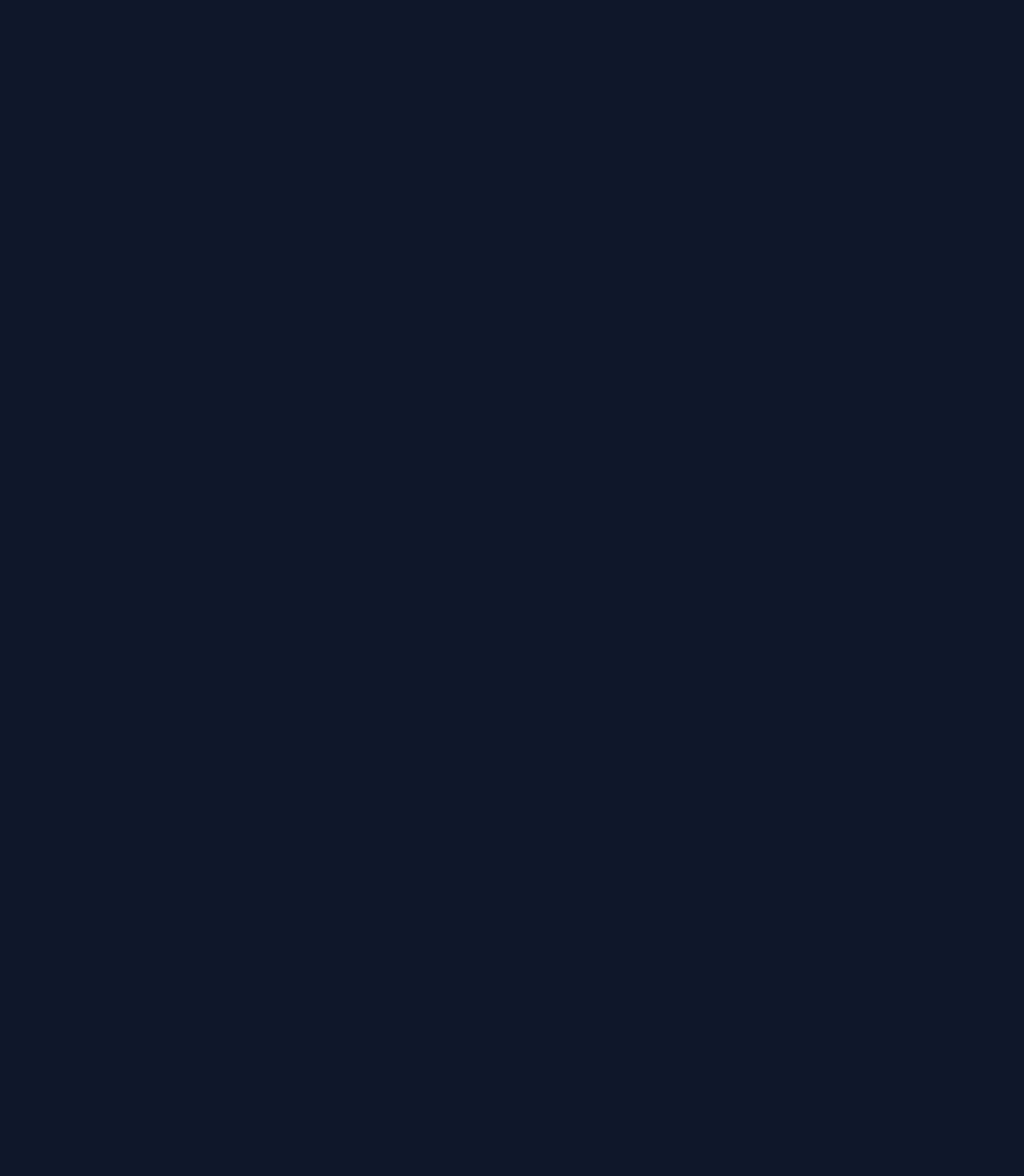
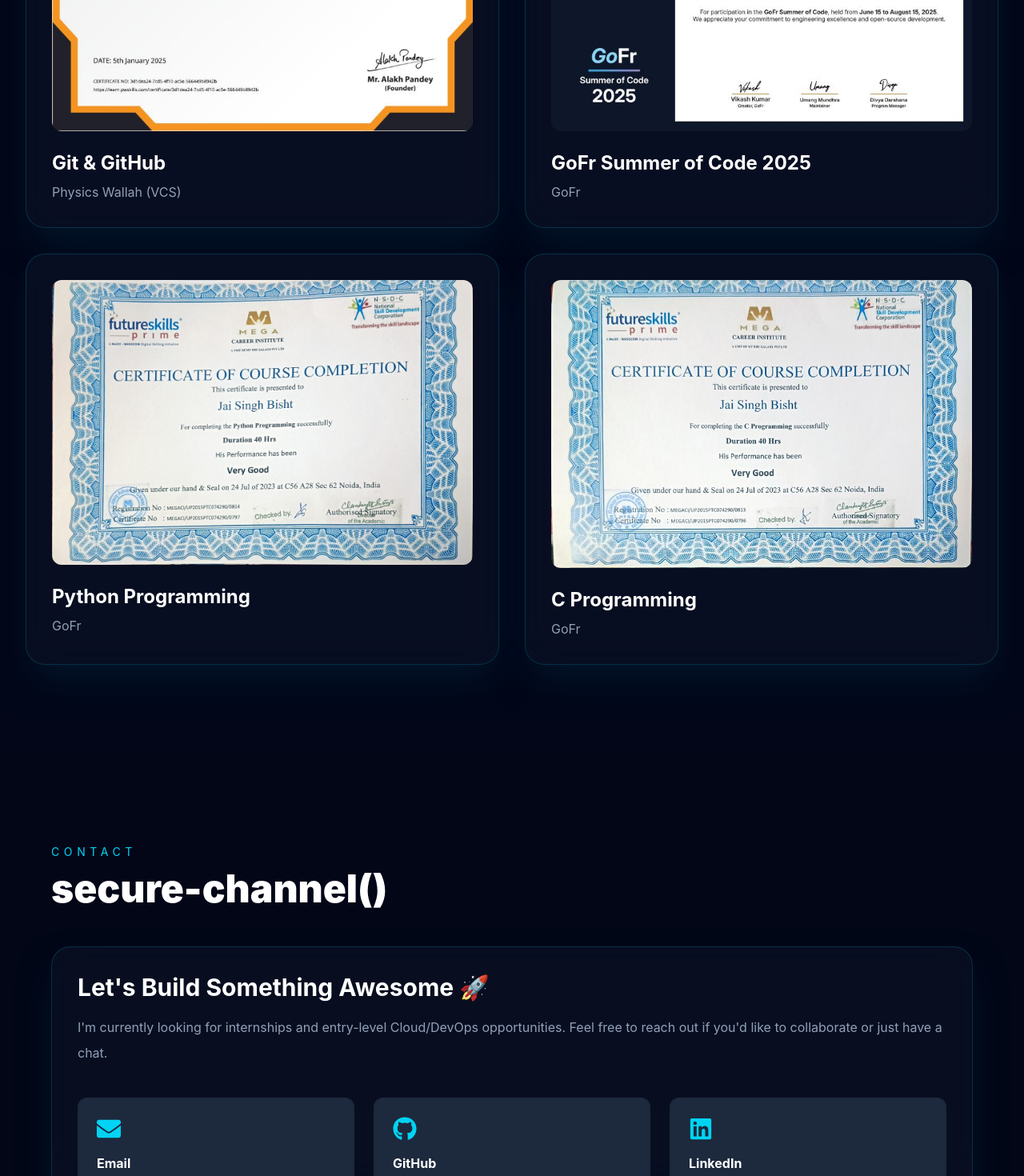
Before and after one commit to Jai-This-Side/My-Portfolio-website, a React (Vite) app: page / in a window 1280 px wide. Shown: the part 2365-3835 px from the top of the page at 80% size. Before the commit the page ends 1884 px from the top, so only its background shows below. Built offline with nearby package versions, Linux system fonts and the light colour scheme.

Commit message:
Add contact and footer sections

```diff
--- a/src/App.jsx
+++ b/src/App.jsx
@@ -5,6 +5,9 @@ import Navbar from "./components/Navbar";
 import Hero from "./components/Hero";
 import CommandPalette from "./components/ui/CommandPalette";
 import Projects from "./components/Projects";
+import Certificates from "./components/Certificates";
+import Contact from "./components/Contact";
+import Footer from "./components/Footer";
 
 function App() {
   const [loaded, setLoaded] = useState(false);
@@ -18,6 +21,9 @@ function App() {
           <Navbar />
           <Hero />
           <Projects />
+          <Certificates />
+          <Contact />
+          <Footer />
         </>
       )}
     </>
--- a/src/components/Certificates.jsx
+++ b/src/components/Certificates.jsx
@@ -1,7 +1,51 @@
-export default function About() {
+import certificates from "../data/certificates";
+import GlassCard from "./ui/GlassCard";
+import SectionHeading from "./ui/SectionHeading";
+
+export default function Certificates() {
   return (
-    <section id="about" className="min-h-screen">
-      About
+    <section
+      id="vault"
+      className="bg-slate-950 px-8 py-28 text-white"
+    >
+      <div className="mx-auto max-w-7xl">
+
+        <SectionHeading
+          title="credential-vault/"
+          subtitle="Certificates"
+        />
+
+        <div className="grid gap-8 md:grid-cols-2">
+
+          {certificates.map((cert) => (
+            <GlassCard key={cert.title}>
+
+              <a
+  href={cert.image}
+  target="_blank"
+  rel="noreferrer"
+>
+  <img
+    src={cert.image}
+    alt={cert.title}
+    className="rounded-xl mb-6 w-full object-cover transition duration-300 hover:scale-[1.02]"
+  />
+</a>
+
+              <h3 className="text-2xl font-bold">
+                {cert.title}
+              </h3>
+
+              <p className="mt-2 text-slate-400">
+                {cert.issuer}
+              </p>
+
+            </GlassCard>
+          ))}
+
+        </div>
+
+      </div>
     </section>
   );
 }
--- a/src/components/Contact.jsx
+++ b/src/components/Contact.jsx
@@ -1,7 +1,100 @@
-export default function About() {
+import { FaEnvelope, FaGithub, FaLinkedin } from "react-icons/fa";
+import GlassCard from "./ui/GlassCard";
+import SectionHeading from "./ui/SectionHeading";
+import Button from "./ui/Button";
+
+export default function Contact() {
   return (
-    <section id="about" className="min-h-screen">
-      About
+    <section
+      id="contact"
+      className="bg-[#020617] py-28 px-8 text-white"
+    >
+      <div className="mx-auto max-w-6xl">
+
+        <SectionHeading
+          title="secure-channel()"
+          subtitle="Contact"
+        />
+
+        <GlassCard>
+
+          <h3 className="text-3xl font-bold mb-4">
+            Let's Build Something Awesome 🚀
+          </h3>
+
+          <p className="text-slate-400 leading-8 mb-10">
+            I'm currently looking for internships and entry-level
+            Cloud/DevOps opportunities. Feel free to reach out if you'd
+            like to collaborate or just have a chat.
+          </p>
+
+          <div className="grid gap-6 md:grid-cols-3">
+
+            <a
+              href="mailto:jaisinghprsnl99@gmail.com"
+              className="rounded-xl bg-slate-800 p-6 hover:bg-slate-700 transition"
+            >
+              <FaEnvelope className="text-3xl text-cyan-400 mb-4" />
+
+              <h4 className="font-bold">
+                Email
+              </h4>
+
+              <p className="text-slate-400 text-sm mt-2 break-all">
+                jaisinghprsnl99
+                @gmail.com
+              </p>
+            </a>
+
+            <a
+              href="https://github.com/Jai-This-Side"
+              target="_blank"
+              rel="noreferrer"
+              className="rounded-xl bg-slate-800 p-6 hover:bg-slate-700 transition"
+            >
+              <FaGithub className="text-3xl text-cyan-400 mb-4" />
+
+              <h4 className="font-bold">
+                GitHub
+              </h4>
+
+              <p className="text-slate-400 text-sm mt-2">
+                Jai-This-Side
+              </p>
+            </a>
+
+            <a
+              href="https://www.linkedin.com/in/jai-singh-bisht-b28b29289/"
+              target="_blank"
+              rel="noreferrer"
+              className="rounded-xl bg-slate-800 p-6 hover:bg-slate-700 transition"
+            >
+              <FaLinkedin className="text-3xl text-cyan-400 mb-4" />
+
+              <h4 className="font-bold">
+                LinkedIn
+              </h4>
+
+              <p className="text-slate-400 text-sm mt-2">
+                Connect with me
+              </p>
+            </a>
+
+          </div>
+
+          <div className="mt-12">
+
+            <Button
+              href="mailto:jaisinghprsnl99@gmail.com"
+            >
+              Transmit Message
+            </Button>
+
+          </div>
+
+        </GlassCard>
+
+      </div>
     </section>
   );
 }
--- a/src/components/Footer.jsx
+++ b/src/components/Footer.jsx
@@ -1,7 +1,20 @@
-export default function About() {
+export default function Footer() {
   return (
-    <section id="about" className="min-h-screen">
-      About
-    </section>
+    <footer className="bg-slate-950 border-t border-slate-800 py-10">
+
+      <div className="mx-auto max-w-7xl px-8 flex flex-col md:flex-row justify-between items-center gap-4">
+
+        <h2 className="text-cyan-400 font-black tracking-widest">
+          JAI.DEV
+        </h2>
+
+        <p className="text-slate-500 text-sm text-center">
+          © {new Date().getFullYear()} Jai Singh Bisht.
+          Built with React, Vite & Tailwind CSS.
+        </p>
+
+      </div>
+
+    </footer>
   );
 }
--- a/src/components/Projects.jsx
+++ b/src/components/Projects.jsx
@@ -48,9 +48,15 @@ export default function Projects() {
 
               <div className="mt-8">
 
-                <Button>
-                  View Project
-                </Button>
+                <a
+  href={project.github}
+  target="_blank"
+  rel="noopener noreferrer"
+>
+  <Button>
+    View Project
+  </Button>
+</a>
 
               </div>
 
--- /dev/null
+++ b/src/data/certificates.js
@@ -0,0 +1,29 @@
+import git from "../assets/git&github cert.jpeg";
+import gofr from "../assets/gofr cert.jpeg";
+import python from "../assets/python cert.jpeg";
+import c from "../assets/c cert.jpeg";
+
+const certificates = [
+  {
+    title: "Git & GitHub",
+    issuer: "Physics Wallah (VCS)",
+    image: git,
+  },
+  {
+    title: "GoFr Summer of Code 2025",
+    issuer: "GoFr",
+    image: gofr,
+  },
+  {
+    title: "Python Programming",
+    issuer: "GoFr",
+    image: python,
+  },
+  {
+    title: "C Programming",
+    issuer: "GoFr",
+    image: c,
+  },
+];
+
+export default certificates;
--- a/src/data/projects.js
+++ b/src/data/projects.js
@@ -25,7 +25,7 @@ const projects = [
       "IAM",
       "SSH",
     ],
-    Medium: "https://jaisinghbisht.medium.com/deploying-a-node-js-application-on-aws-ec2-99aee2bd98b1",
+    github: "https://jaisinghbisht.medium.com/deploying-a-node-js-application-on-aws-ec2-99aee2bd98b1",
   },
 ];
 
```
